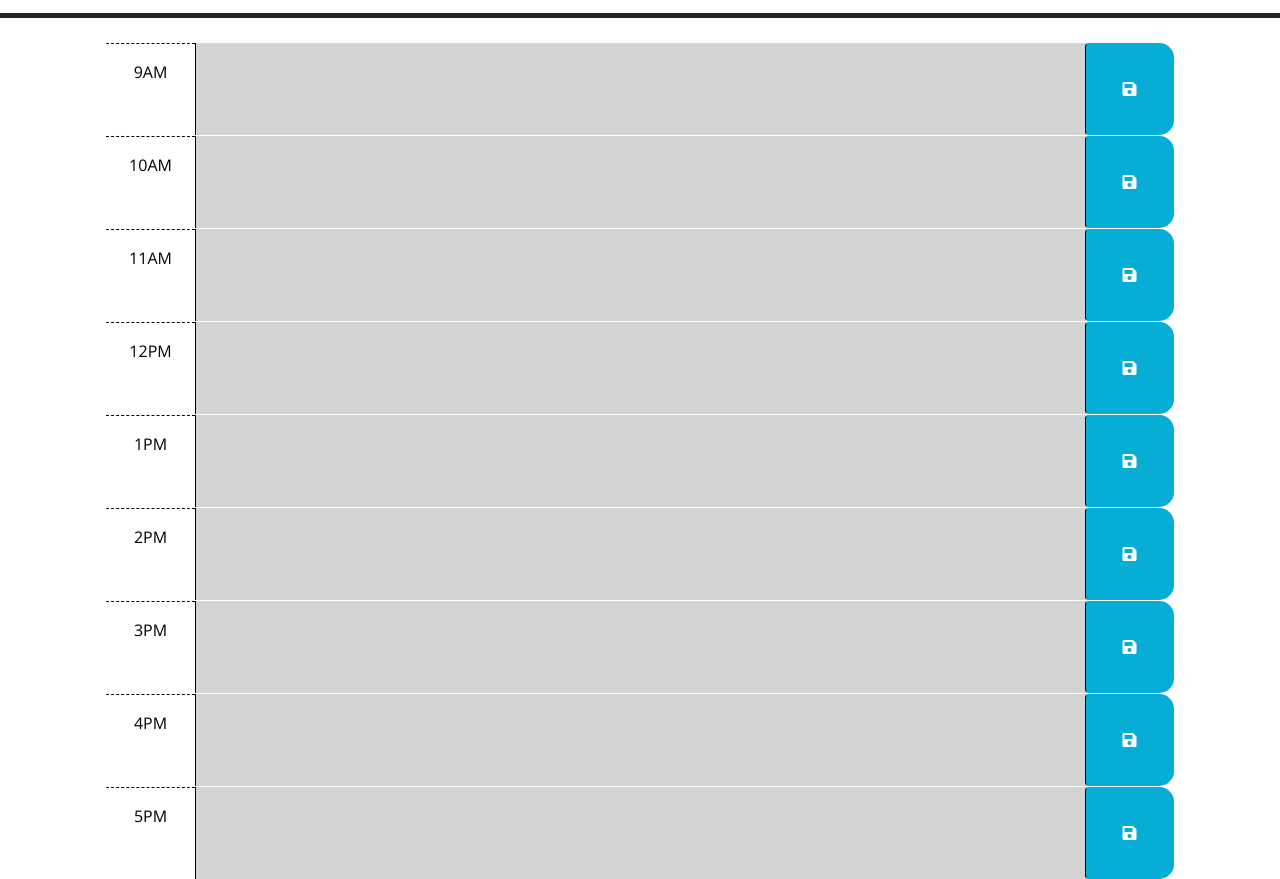
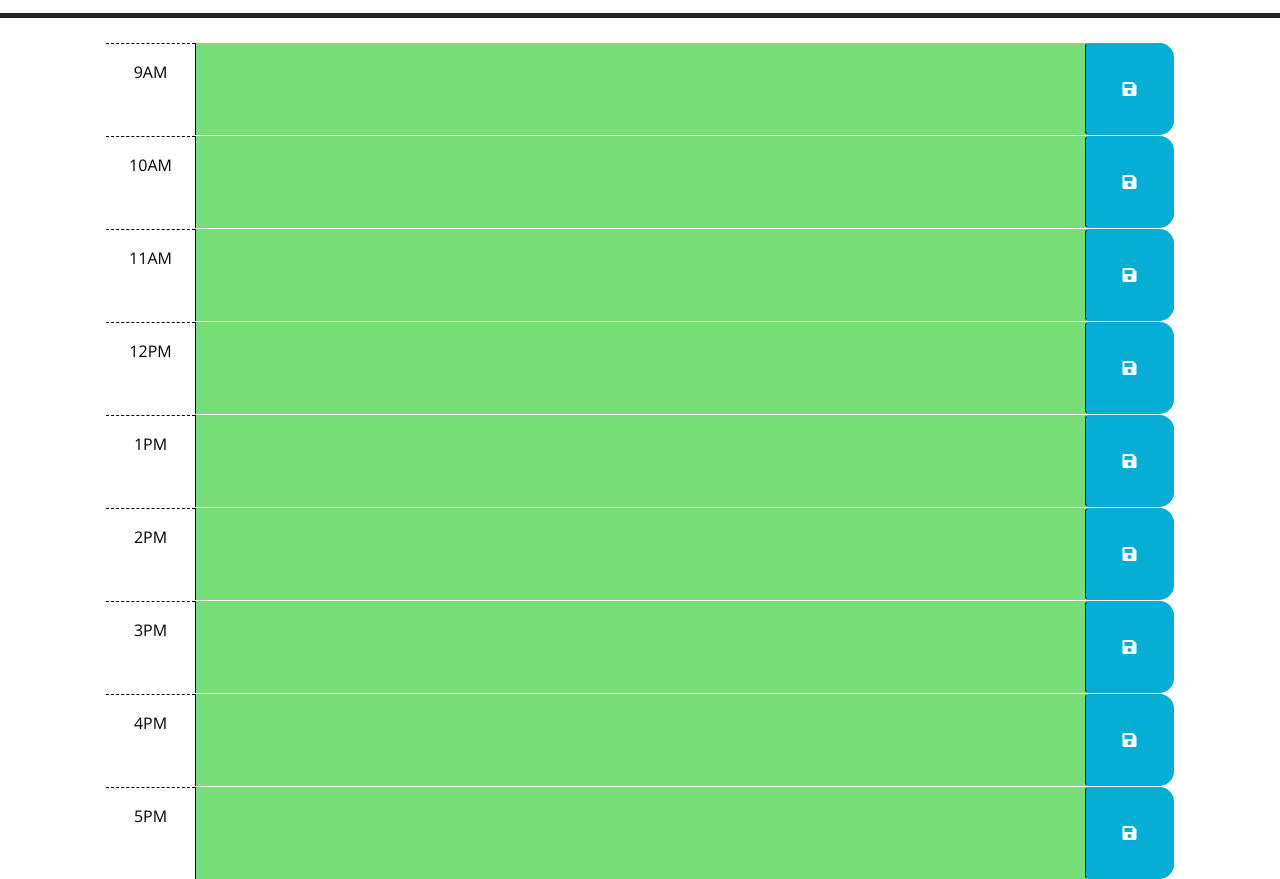
Before and after one commit to Craigien/didactic-octo-spork-module-05-challenge, a plain HTML site: page index.html in a window 1280 px wide. Shown: the part 260-1139 px from the top of the page. Drawn offline with nearby package versions, Linux system fonts and the light colour scheme.

Commit message:
Completed schedule coloring functionality and began save button functionality

```diff
--- a/assets/js/script.js
+++ b/assets/js/script.js
@@ -1,3 +1,17 @@
+// Global variables
+
+var hour9El = $('#hour-9');
+var hour10El = $('#hour-10');
+var hour11El = $('#hour-11');
+var hour12El = $('#hour-12');
+var hour13El = $('#hour-13');
+var hour14El = $('#hour-14');
+var hour15El = $('#hour-15');
+var hour16El = $('#hour-16');
+var hour17El = $('#hour-17');
+
+var hour9SaveButton = $('#hour-9').children().eq(2);
+
 // Wrap all code that interacts with the DOM in a call to jQuery to ensure that
 // the code isn't run until the browser has finished rendering all the elements
 // in the html.
@@ -15,6 +29,13 @@ $(function () {
   // time-block containing the button that was clicked? How might the id be
   // useful when saving the description in local storage?
 
+  hour9SaveButton.on('click', function () {
+    // Save content of div to local storage
+     var eventText = $('#hour-9').children().eq(1).val();
+     console.log(eventText);
+     localStorage.setItem("hour-9 Events", eventText);
+  });
+
 
   //
   // TODO: Add code to apply the past, present, or future class to each time
@@ -23,23 +44,22 @@ $(function () {
   // past, present, and future classes? How can Day.js be used to get the
   // current hour in 24-hour time?
 
-  var currentHour = today.format('h');
-  console.log(currentHour);
+  var currentHour = today.format('H');
 
-  for (var i = 0; i < 13; i++)
+  // Loop through each hour 9 through 17 in a 24 hour format
+  for (var i = 9; i < 18; i++)
   {
-    console.log($('#hour-' + i).text());
-    if ($('#hour-' + i).text() == currentHour)
+    if (parseInt($('#hour-' + i).attr("id").replace(/hour-/, '')) == currentHour)
     {
       $('#hour-' + i).attr('class', 'row time-block present');
     }
 
-    else if ($('#hour-' + i).text() < currentHour)
+    else if (parseInt($('#hour-' + i).attr("id").replace(/hour-/, '')) < currentHour)
     {
       $('#hour-' + i).attr('class', 'row time-block past');
     }
 
-    else if ($('#hour-' + i).text() > currentHour)
+    else if (parseInt($('#hour-' + i).attr("id").replace(/hour-/, '')) > currentHour)
     {
       $('#hour-' + i).attr('class', 'row time-block future');
     }
--- a/index.html
+++ b/index.html
@@ -74,7 +74,7 @@
         </button>
       </div>
 
-      <div id="hour-1" class="row time-block past">
+      <div id="hour-13" class="row time-block past">
         <div class="col-2 col-md-1 hour text-center py-3">1PM</div>
         <textarea class="col-8 col-md-10 description" rows="3"> </textarea>
         <button class="btn saveBtn col-2 col-md-1" aria-label="save">
@@ -82,7 +82,7 @@
         </button>
       </div>
 
-      <div id="hour-2" class="row time-block past">
+      <div id="hour-14" class="row time-block past">
         <div class="col-2 col-md-1 hour text-center py-3">2PM</div>
         <textarea class="col-8 col-md-10 description" rows="3"> </textarea>
         <button class="btn saveBtn col-2 col-md-1" aria-label="save">
@@ -90,7 +90,7 @@
         </button>
       </div>
 
-      <div id="hour-3" class="row time-block past">
+      <div id="hour-15" class="row time-block past">
         <div class="col-2 col-md-1 hour text-center py-3">3PM</div>
         <textarea class="col-8 col-md-10 description" rows="3"> </textarea>
         <button class="btn saveBtn col-2 col-md-1" aria-label="save">
@@ -98,7 +98,7 @@
         </button>
       </div>
 
-      <div id="hour-4" class="row time-block past">
+      <div id="hour-16" class="row time-block past">
         <div class="col-2 col-md-1 hour text-center py-3">4PM</div>
         <textarea class="col-8 col-md-10 description" rows="3"> </textarea>
         <button class="btn saveBtn col-2 col-md-1" aria-label="save">
@@ -106,7 +106,7 @@
         </button>
       </div>
 
-      <div id="hour-5" class="row time-block past">
+      <div id="hour-17" class="row time-block past">
         <div class="col-2 col-md-1 hour text-center py-3">5PM</div>
         <textarea class="col-8 col-md-10 description" rows="3"> </textarea>
         <button class="btn saveBtn col-2 col-md-1" aria-label="save">
```
